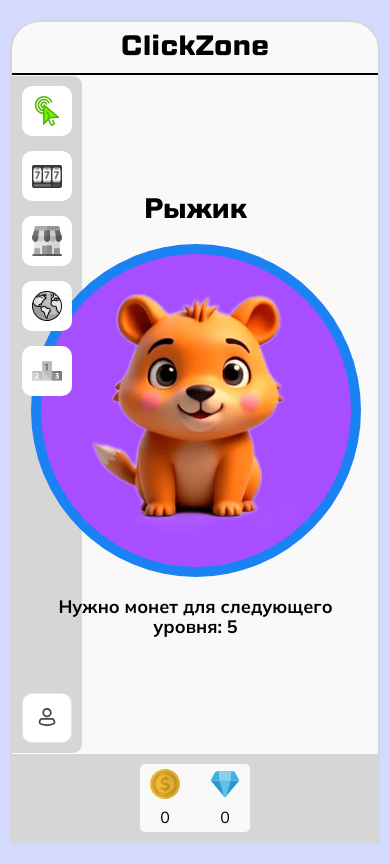
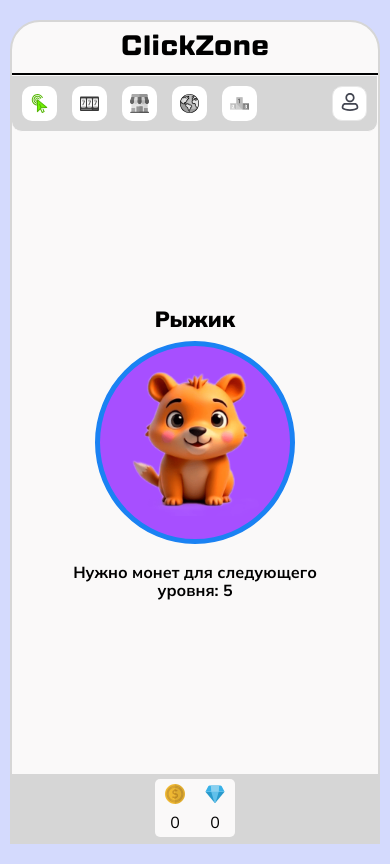
Before and after one commit to MaximBri/ClickZone, a React (Vite) app in the folder client/: page / in a window 390 px wide. Built offline with nearby package versions, Linux system fonts and the light colour scheme.

Commit message:
feat: adaptive in main page

```diff
--- a/client/src/app/layouts/MainLayout.module.scss
+++ b/client/src/app/layouts/MainLayout.module.scss
@@ -15,7 +15,16 @@
 
 .main{
   position: relative;
+
+  overflow-y: auto;
   display: flex;
+
   width: 100%;
   height: 100%;
 }
+
+@media(max-width: 576px){
+  .main{
+    flex-direction: column;
+  }
+}
--- a/client/src/app/layouts/footer/Footer.module.scss
+++ b/client/src/app/layouts/footer/Footer.module.scss
@@ -29,3 +29,27 @@
     }
   }
 }
+
+@media (max-width: 1024px) {
+  .footer {
+    padding: rem(10) rem(20);
+
+    &__center {
+      gap: rem(20);
+      padding: rem(5) rem(10);
+      &-item {
+        max-width: rem(120);
+        & > img {
+          width: rem(20);
+        }
+      }
+    }
+  }
+}
+
+
+@media (max-width: 576px) {
+  .footer {
+    padding: rem(5) rem(20);
+  }
+}
--- a/client/src/app/layouts/navbar/NavBar.module.scss
+++ b/client/src/app/layouts/navbar/NavBar.module.scss
@@ -1,6 +1,7 @@
 .aside {
   display: flex;
   flex-direction: column;
+  gap: rem(30);
   align-items: center;
   justify-content: space-between;
 
@@ -93,3 +94,46 @@
     }
   }
 }
+
+@media (max-width: 576px) {
+  .aside {
+    flex-direction: row;
+    gap: rem(10);
+
+    width: 100%;
+    height: auto;
+    padding: rem(10);
+    border-radius: 0 0 10px 10px;
+
+    background-color: $border-primary;
+  }
+  .navbar {
+    flex-direction: row;
+    max-width: calc(100% - 50px);
+    &__button {
+      width: rem(35);
+      height: rem(35);
+      padding: rem(8);
+      &-auth {
+        width: rem(35);
+        height: rem(35);
+        &:hover {
+          background-color: $button;
+        }
+        &:hover > .navbar__button-title {
+          opacity: 0;
+        }
+      }
+      &-title {
+        display: none;
+      }
+      &:hover > &-title {
+        opacity: 0;
+      }
+
+      &:hover > img {
+        filter: none;
+      }
+    }
+  }
+}
--- a/client/src/app/layouts/navbar/model/navBarList.ts
+++ b/client/src/app/layouts/navbar/model/navBarList.ts
@@ -16,7 +16,7 @@ export const navBarList: navBarListInterface[] = [
   { iconLink: '/shop.svg', title: 'Рынок', pageName: routes.pages.shop },
   {
     iconLink: '/globalMap.svg',
-    title: 'Глобальная карти',
+    title: 'Глобальная карта',
     pageName: routes.pages.globalMap,
   },
   {
--- a/client/src/app/styles/globals.scss
+++ b/client/src/app/styles/globals.scss
@@ -32,3 +32,23 @@ html,
 .hidden {
   display: none;
 }
+
+::-webkit-scrollbar-button {
+  display: none;
+  width: 0;
+  height: 0;
+}
+
+::-webkit-scrollbar-track {
+  background-color: transparent;
+}
+
+::-webkit-scrollbar-thumb {
+  background-color: $button-secondary;
+  border-radius: 10px;
+}
+
+::-webkit-scrollbar {
+  width: 5px;
+  height: 9px;
+}
--- a/client/src/entities/user/model/userSlice.ts
+++ b/client/src/entities/user/model/userSlice.ts
@@ -1,8 +1,9 @@
 import { RootState } from '@/app/store/store';
 import { createSlice, PayloadAction } from '@reduxjs/toolkit';
+import { dataAfterRegisterInterface } from '../registration';
 
 const initialState: {
-  dataIsLoaded: boolean;
+  dataIsLoaded: boolean | null;
   level: number;
   coinsPerMinute: number;
   coinsOnClick: number;
@@ -17,7 +18,7 @@ const initialState: {
     dateOfRegister: Date | null;
   };
 } = {
-  dataIsLoaded: false,
+  dataIsLoaded: null,
   level: 1,
   coinsPerMinute: 0,
   coinsOnClick: 1,
@@ -37,6 +38,16 @@ const UserSlice = createSlice({
   name: 'user',
   initialState,
   reducers: {
+    setDataIsLoaded(state, action: PayloadAction<boolean>) {
+      state.dataIsLoaded = action.payload;
+    },
+    setDataAfterRegister(
+      state,
+      action: PayloadAction<dataAfterRegisterInterface>
+    ) {
+      state.globals.id = action.payload.id;
+      state.globals.nickname = action.payload.nickname;
+    },
     setCoins(state) {
       state.finances.coins += state.coinsOnClick;
     },
@@ -55,6 +66,7 @@ export const getLevel = (state: RootState) => state.user.level;
 export const getFinances = (state: RootState) => state.user.finances;
 export const getCoinsOnClick = (state: RootState) => state.user.coinsOnClick;
 
-export const { setCoins, setCoinsPerMinute, setLevel } = UserSlice.actions;
+export const { setDataIsLoaded, setDataAfterRegister, setCoins, setCoinsPerMinute, setLevel } =
+  UserSlice.actions;
 
 export default UserSlice.reducer;
--- a/client/src/entities/user/registration.ts
+++ b/client/src/entities/user/registration.ts
@@ -1,8 +1,22 @@
+import axios from 'axios';
+
+import { AppDispatch, useAppDispatch } from '@/app/store/store';
+import { setDataAfterRegister, setDataIsLoaded } from './model/userSlice';
 import { API_URL, apiRoutes } from '@/shared/config/apiRoutes';
 import { userDataForRegister } from '@/shared/types';
-import axios from 'axios';
+import { formDataSendInterface } from '@/widgets/pop-ups/register/model/registerModel';
 
-export const registration = async (userData: userDataForRegister) => {
+export interface dataAfterRegisterInterface {
+  id: number;
+  nickname: string;
+}
+
+export const registration = async (
+  userData: userDataForRegister,
+  setError: React.Dispatch<React.SetStateAction<formDataSendInterface>>,
+  closeRegisterWindow: () => void,
+  dispatch: AppDispatch
+) => {
   try {
     const response = await axios.post(
       `${API_URL}${apiRoutes.registration}`,
@@ -14,7 +28,32 @@ export const registration = async (userData: userDataForRegister) => {
       }
     );
     console.log(response);
-  } catch (error) {
+    dispatch(setDataIsLoaded(true));
+    dispatch(
+      setDataAfterRegister({
+        id: response.data.user.user_id,
+        nickname: response.data.user.username,
+      })
+    );
+    closeRegisterWindow()
+  } catch (error: any) {
     console.error('Error with registration: ', error);
+    if (error.response.status === 422) {
+      setError({
+        item: 'login',
+        login: 'Данный логин занят другим пользователем',
+      });
+    } else if (error.response.status === 400) {
+      setError({
+        item: error.response.data.error.field || 'login',
+        [error.response.data.error.field || 'login']:
+          error.response.data.error.message,
+      });
+    } else if (error.response.status === 500) {
+      setError({
+        item: 'login',
+        login: 'Ошибка на сервере',
+      });
+    }
   }
 };
--- a/client/src/features/animal/ui/Animal.module.scss
+++ b/client/src/features/animal/ui/Animal.module.scss
@@ -91,3 +91,50 @@
     }
   }
 }
+
+@media (max-width: 768px) {
+  .animal {
+    margin-left: 0;
+    &__title {
+      font-size: rem(24);
+    }
+
+    &__button {
+      padding: rem(20);
+      border: 7px solid #000;
+      &-image {
+        max-width: rem(200);
+      }
+    }
+    &__next-level {
+      margin: rem(20) rem(30) 0;
+    }
+  }
+  .clickFeedback {
+    font-size: rem(24);
+  }
+}
+
+@media (max-width: 576px) {
+  .animal {
+    &__title {
+      margin-bottom: rem(10);
+      font-size: rem(22);
+    }
+
+    &__button {
+      border: 5px solid #000;
+
+      &-image {
+        max-width: rem(150);
+      }
+    }
+    &__next-level {
+      margin: rem(20) rem(30) 0;
+      font-size: rem(16);
+    }
+  }
+  .clickFeedback {
+    font-size: rem(20);
+  }
+}
--- a/client/src/widgets/pop-ups/auth/Auth.tsx
+++ b/client/src/widgets/pop-ups/auth/Auth.tsx
@@ -3,7 +3,6 @@ import styles from '../shared/Auth&Register.module.scss';
 
 export const Auth = () => {
   const data = authModel();
-  console.log(data.inProcess);
   return (
     <>
       <div
--- a/client/src/widgets/pop-ups/register/model/registerModel.ts
+++ b/client/src/widgets/pop-ups/register/model/registerModel.ts
@@ -71,7 +71,6 @@ export const registerModel = () => {
   const openAuthWindow = () => {
     body.current?.classList.add(styles['window--closed']);
     setTimeout(() => {
-      // closeRegisterWindow();
       dispatch(setInProcess(true));
       dispatch(setRegisterWindow(false));
       dispatch(setAuthWindow(true));
@@ -91,10 +90,15 @@ export const registerModel = () => {
     const check = checkCanSend();
     if (check) {
       setLoading(true);
-      registration({
-        login: formData.login,
-        password: formData.pass,
-      }).then(() => {
+      registration(
+        {
+          login: formData.login,
+          password: formData.pass,
+        },
+        setError,
+        closeRegisterWindow,
+        dispatch
+      ).then(() => {
         setLoading(false);
       });
     }
--- a/client/src/widgets/pop-ups/shared/Auth&Register.module.scss
+++ b/client/src/widgets/pop-ups/shared/Auth&Register.module.scss
@@ -5,11 +5,14 @@
   left: 50%;
   transform: translate(-50%, -50%);
 
+  overflow-y: auto;
   display: flex;
   flex-direction: column;
   align-items: center;
 
   width: rem(500);
+  max-width: 90vw;
+  max-height: 90vh;
   padding: rem(40);
   border: 2px solid $border-primary;
   border-radius: 15px;
@@ -128,3 +131,91 @@
     opacity: 0;
   }
 }
+
+@media (max-width: 1024px) {
+  .window {
+    &__title {
+      margin-bottom: rem(15);
+      font-size: rem(24);
+    }
+    &__body {
+      &-error {
+        font-size: rem(16);
+      }
+      &-item {
+        font-size: rem(20);
+      }
+      &-input {
+        padding: rem(10) rem(15);
+        font-size: rem(18);
+      }
+      &-button {
+        padding: rem(10) rem(20);
+        font-size: rem(18);
+      }
+    }
+    &__create-acc {
+      margin-top: rem(15);
+    }
+  }
+}
+
+@media (max-width: 768px) {
+  .window {
+    width: rem(400);
+    padding: rem(30);
+
+    &__title {
+      font-size: rem(22);
+    }
+    &__body {
+      &-error {
+        &--active {
+          padding: rem(10) rem(10);
+        }
+      }
+      &-item {
+        font-size: rem(18);
+      }
+      &-input {
+        font-size: rem(16);
+      }
+      &-button {
+        font-size: rem(16);
+      }
+    }
+    &__create-acc {
+      font-size: rem(16);
+    }
+  }
+}
+
+@media (max-width: 420px) {
+  .window {
+    padding: rem(20);
+
+    &__title {
+      margin-bottom: rem(10);
+      font-size: rem(20);
+    }
+    &__body {
+      &-error {
+        &--active {
+          padding: rem(10) rem(10);
+        }
+      }
+      &-item {
+        font-size: rem(16);
+      }
+      &-input {
+        font-size: rem(14);
+      }
+      &-button {
+        font-size: rem(14);
+      }
+    }
+    &__create-acc {
+      font-size: rem(14);
+    }
+  }
+}
```
